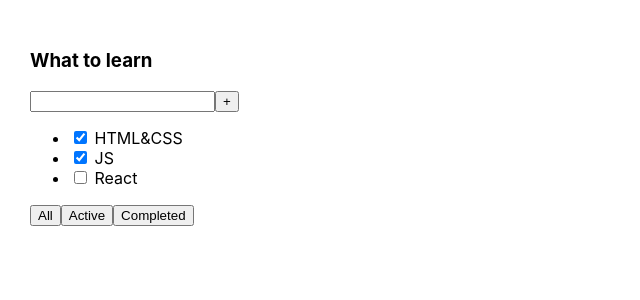
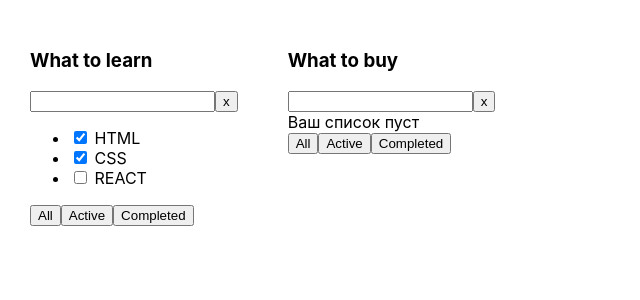
Before and after one commit to kdrenata/todolist, a React (Vite) app: page / in a window 1280 px wide. Shown: the top 300 px of the page, without its empty margins (0-640 px from the left). Built offline with nearby package versions, Linux system fonts and the light colour scheme.

Commit message:
todolist fixed

```diff
--- a/src/App.tsx
+++ b/src/App.tsx
@@ -1,31 +1,36 @@
 import './App.css'
+import {TaskType, Todolist} from "./Todolist.tsx";
+
+// CRUD creat read update delete
+
+
 
 function App() {
+    // DATA:
+    const todolistTitle_1 = 'What to learn'
+    const todolistTitle_2 = 'What to buy'
+    const tasks_1: Array<TaskType> = [
+        {id: 1, title: 'HTML', isDone: true},
+        {id: 2, title: 'CSS', isDone: true},
+        {id: 3, title: 'REACT', isDone: false},
+    ]
+    const tasks_2: TaskType[] = [
+        // {id: 4, title: 'Milk', isDone: true},
+        // {id: 5, title: 'Bread', isDone: true},
+        // {id: 6, title: 'Meat', isDone: false},
+    ]
+
+    // UI:
   return (
       <div className="app">
-        <div>
-          <h3>What to learn</h3>
-          <div>
-            <input/>
-            <button>+</button>
-          </div>
-          <ul>
-            <li>
-              <input type="checkbox" checked={true}/> <span>HTML&CSS</span>
-            </li>
-            <li>
-              <input type="checkbox" checked={true}/> <span>JS</span>
-            </li>
-            <li>
-              <input type="checkbox" checked={false}/> <span>React</span>
-            </li>
-          </ul>
-          <div>
-            <button>All</button>
-            <button>Active</button>
-            <button>Completed</button>
-          </div>
-        </div>
+        <Todolist
+            title={todolistTitle_1}
+            tasks={tasks_1}
+        />
+        <Todolist
+            title={todolistTitle_2}
+            tasks={tasks_2}
+        />
       </div>
   )
 }
--- /dev/null
+++ b/src/Button.tsx
@@ -0,0 +1,7 @@
+type Props = {
+    title: string
+}
+
+export function Button({ title }: Props) {
+    return <button>{title}</button>
+}
--- /dev/null
+++ b/src/Todolist.tsx
@@ -0,0 +1,57 @@
+import {Button} from "./Button.tsx";
+
+type TodolistPropsType = {          // тип, который описывает пропсы компонента тудулист
+    title: string;
+    tasks: Array<TaskType>;
+}
+
+export type TaskType = {
+    id: number;
+    title: string;
+    isDone: boolean;
+}
+
+export function Todolist(props: TodolistPropsType) {
+    // const {title, tasks} = props   // диструктуизующее присваивание
+
+// условный рендеринг (отоброжаем тот или иной элемент разметки в зависимости от какого-то условия)
+    const tasksList = props.tasks.length === 0   //проверяем есть ли данные в массиве, если равна 0,
+        ? <span>Ваш список пуст</span>           // то выводим сообщение и список не генерируем // если не равна                                                                                0, то генерируем список
+        : <ul>
+            {props.tasks.map(task => {
+                return (
+                    <li>
+                        <input type="checkbox" checked={task.isDone}/> <span>{task.title}</span>
+                    </li>
+                )
+            })}
+        </ul>
+    // С ЦИКЛОМ
+    // let taskList = <span>Ваш список пуст</span>;
+    // if (props.tasks.length) {
+    //     taskList = <ul>
+    //         {props.tasks.map(task => {
+    //             return (
+    //                 <li>
+    //                     <input type="checkbox" checked={task.isDone}/> <span>{task.title}</span>
+    //                 </li>
+    //             )
+    //         })}
+    //     </ul>
+    // }
+    return (
+        <div>
+            <h3>{props.title}</h3>
+            <div>
+                <input/>
+                <Button title={'x'}/>
+            </div>
+            {tasksList}
+            <div>
+                <Button title={'All'}/>
+                <Button title={'Active'}/>
+                <Button title={'Completed'}/>
+            </div>
+        </div>
+    )
+}
```
